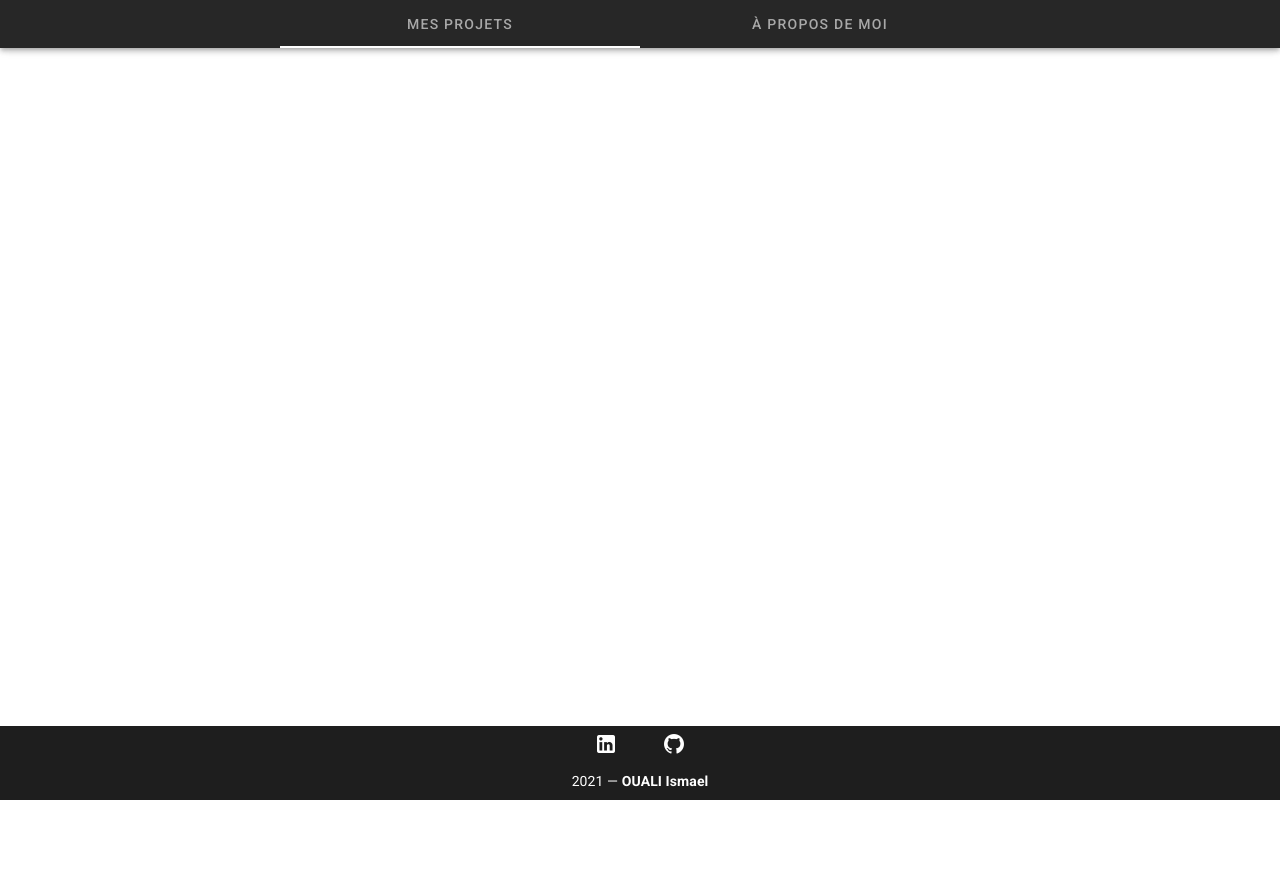
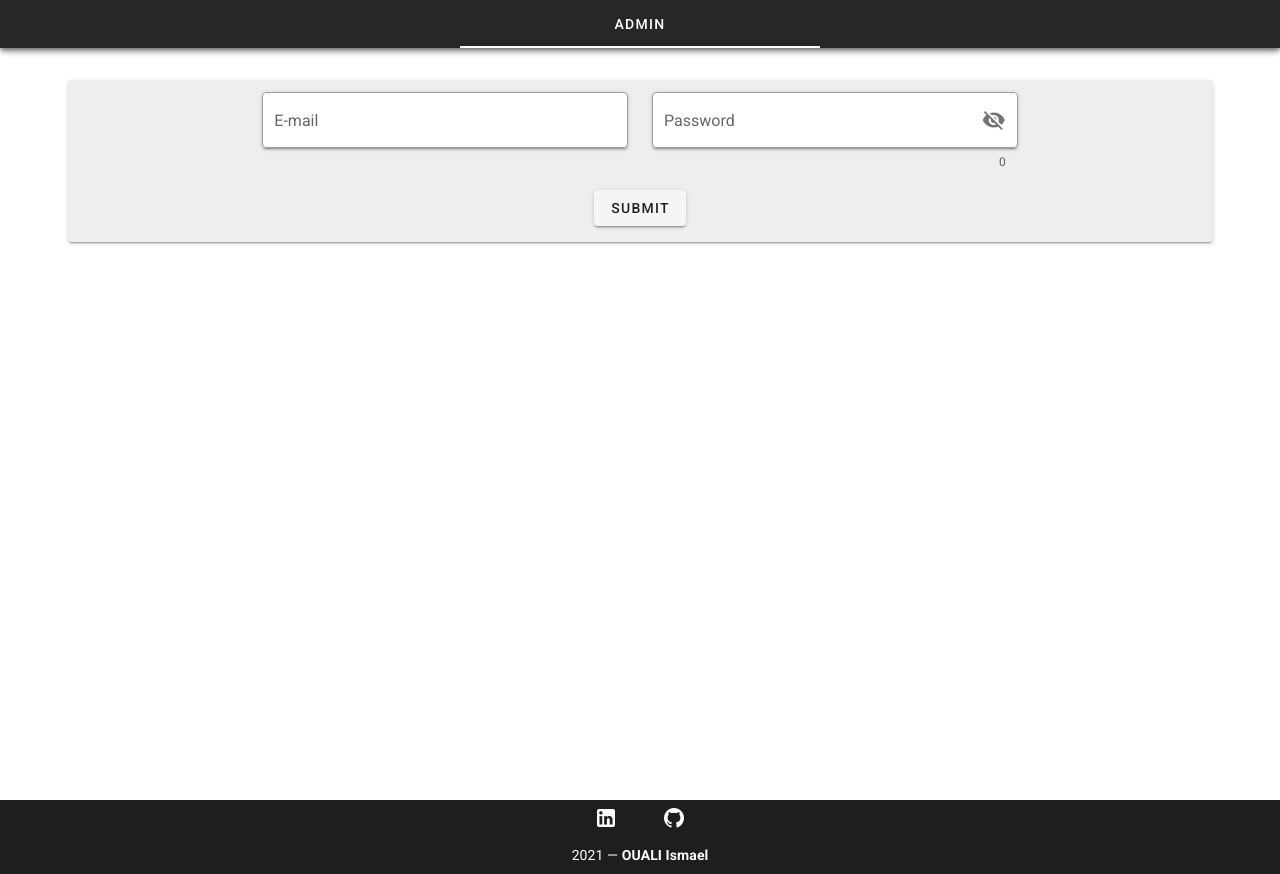
Before and after one commit to Aamsi/Portfolio, a Vue app in the folder frontend/: page /admin in a window 1280 px wide. Before the commit the page ends 800 px from the top, so only its background shows below. Built offline with nearby package versions, Linux system fonts and the light colour scheme.

Commit message:
Mise en place d'un admin component

```diff
--- a/frontend/src/router/index.js
+++ b/frontend/src/router/index.js
@@ -1,17 +1,12 @@
 import Vue from 'vue'
 import VueRouter from 'vue-router'
-import Home from '../views/Home.vue'
 import About from '../views/About.vue'
 import Projects from '../views/Projects.vue'
+import Admin from '../views/Admin.vue'
 
 Vue.use(VueRouter)
 
 const routes = [
-  {
-    path: '/',
-    name: 'Home',
-    component: Home
-  },
   {
     path: '/about',
     name: 'About',
@@ -21,6 +16,11 @@ const routes = [
     path: '/projects',
     name: 'Projects',
     component: Projects,
+  },
+  {
+    path: '/admin',
+    name: 'Admin',
+    component: Admin,
   }
 ]
 
--- /dev/null
+++ b/frontend/src/views/Admin.vue
@@ -0,0 +1,93 @@
+<template>
+    <v-app>
+        <v-app-bar
+        dense
+        dark
+        fixed
+        >
+        <v-tabs centered fixed-tabs>
+            <v-tab>Admin</v-tab>
+        </v-tabs>
+        </v-app-bar>
+
+        <v-form class="mt-15">
+        <v-container>
+        <v-card
+        class="mx-2 mb-5 mt-5"
+        color="grey lighten-3"
+        gradient="to bottom, rgba(0,0,0,.1), rgba(0,0,0,.5)"
+        raised
+        >
+        <v-row justify="center">
+            <v-col
+            cols="12"
+            md="4"
+            >
+            <v-text-field
+                v-model="email"
+                :rules="emailRules"
+                label="E-mail"
+                outlined
+                solo
+                required
+            ></v-text-field>
+            </v-col>
+
+            <v-col
+            cols="12"
+            md="4"
+            >
+            <v-text-field
+                v-model="password"
+                :append-icon="show ? 'mdi-eye' : 'mdi-eye-off'"
+                :rules="[passwordRules.required, passwordRules.min]"
+                :type="show ? 'text' : 'password'"
+                label="Password"
+                hint="At least 8 characters"
+                counter
+                @click:append="show = !show"
+                outlined
+                solo
+            ></v-text-field>
+            </v-col>
+        </v-row>
+
+        <v-row justify="center">
+            <v-btn
+            class="mb-4"
+            @click="validate"
+            >
+            Submit
+            </v-btn>
+        </v-row>
+        </v-card>
+        </v-container>
+        </v-form>
+    </v-app>
+</template>
+
+<script>
+export default {
+    data () {
+        return {
+            valid: true,
+            show: false,
+            password: '',
+            passwordRules: {
+                required: value => !!value || 'Required.',
+                min: v => v.length >= 8 || 'Min 8 characters',
+            },
+            email: '',
+            emailRules: [
+                v => !!v || 'E-mail is required',
+                v => /.+@.+/.test(v) || 'E-mail must be valid',
+            ]
+        }
+    },
+    methods: {
+        validate () {
+            this.$refs.form.validate();
+        }
+    }
+}
+</script>
```
